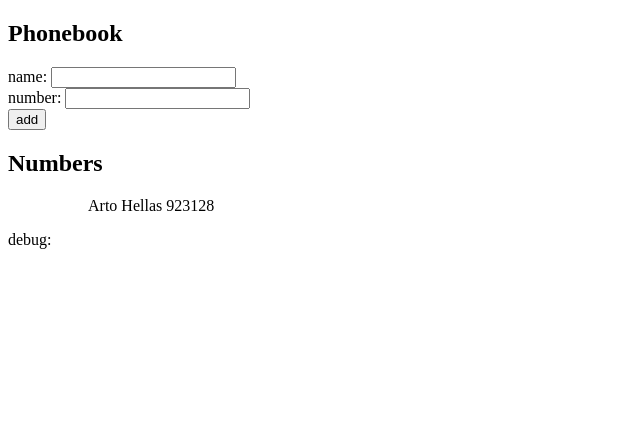
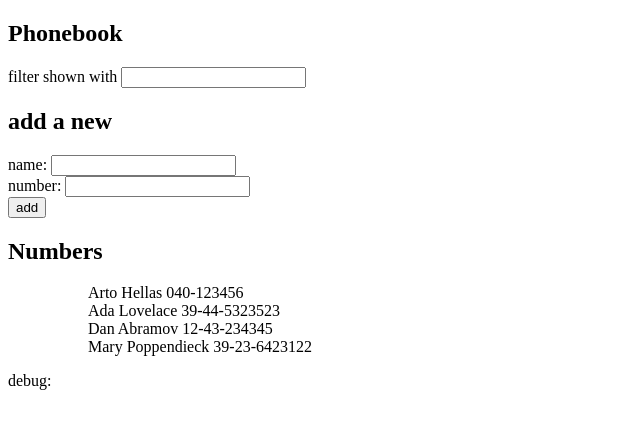
Before and after one commit to juleht/fullstackopen, a React (Vite) app in the folder part2/phonebook/: page / in a window 1280 px wide. Shown: the top 428 px of the page, without its empty margins (0-640 px from the left). Built offline with nearby package versions, Linux system fonts and the light colour scheme.

Commit message:
tehtava 2.9

```diff
--- a/part2/phonebook/src/App.jsx
+++ b/part2/phonebook/src/App.jsx
@@ -7,14 +7,25 @@ const Person = ({ person }) => {
   )
 }
 
+const Button = ({ onClick, text }) => <button onClick={onClick}>{text}</button>
+
+
+// Tee lomakkeeseen hakukenttä, jonka avulla näytettävien nimien listaa voidaan rajata:
+// Rajausehdon syöttämisen voi hoitaa omana lomakkeeseen kuulumattomana input-elementtinä.
+// Kuvassa rajausehdosta on tehty case-insensitiivinen eli ehto arto löytää isolla kirjaimella kirjoitetun Arton.
+
+
 
 const App = (props) => {
   const [persons, setPersons] = useState([
-    { name: 'Arto Hellas', number: '923128' }
-
+    { name: 'Arto Hellas', number: '040-123456' },
+    { name: 'Ada Lovelace', number: '39-44-5323523' },
+    { name: 'Dan Abramov', number: '12-43-234345' },
+    { name: 'Mary Poppendieck', number: '39-23-6423122' }
   ])
   const [newName, setNewName] = useState('')
   const [newNumber, setNewNumber] = useState('')
+  // const [showAll, setShowAll] = useState(true)
 
   const addPerson = (event) => {
     event.preventDefault()
@@ -42,23 +53,43 @@ const App = (props) => {
     setNewNumber(event.target.value)
   }
 
+
+  // Tee lomakkeeseen hakukenttä, jonka avulla näytettävien nimien listaa voidaan rajata:
+  // Rajausehdon syöttämisen voi hoitaa omana lomakkeeseen kuulumattomana input-elementtinä.
+  // Kuvassa rajausehdosta on tehty case-insensitiivinen eli ehto arto löytää isolla kirjaimella kirjoitetun Arton.
+
+
+  const [showPerson, setShowPerson] = useState('')
+
+  const handleShowhPerson = (event) => {
+    setShowPerson(event.target.value)
+  }
+
+  const personsToShow = persons.filter(person => new RegExp(showPerson, 'i').test(person.name))
+
   return (
     <div>
       <h2>Phonebook</h2>
+      <form>
+        <div>
+          filter shown with <input value={showPerson} onChange={handleShowhPerson}/>
+        </div>
+      </form>
+      <h2>add a new</h2>
       <form onSubmit={addPerson}>
         <div>
           name: <input value={newName} onChange={handleAddNewPerson} />
         </div>
-       <div>
+        <div>
           number: <input value={newNumber} onChange={handleAddNewNumber} />
         </div>
-         <div>
+        <div>
           <button type="submit">add</button>
         </div>
       </form>
       <h2>Numbers</h2>
       <ul>
-        {persons.map(person =>
+        {personsToShow.map(person =>
           <Person key={person.name} person={person} />
         )}
       </ul>
```
